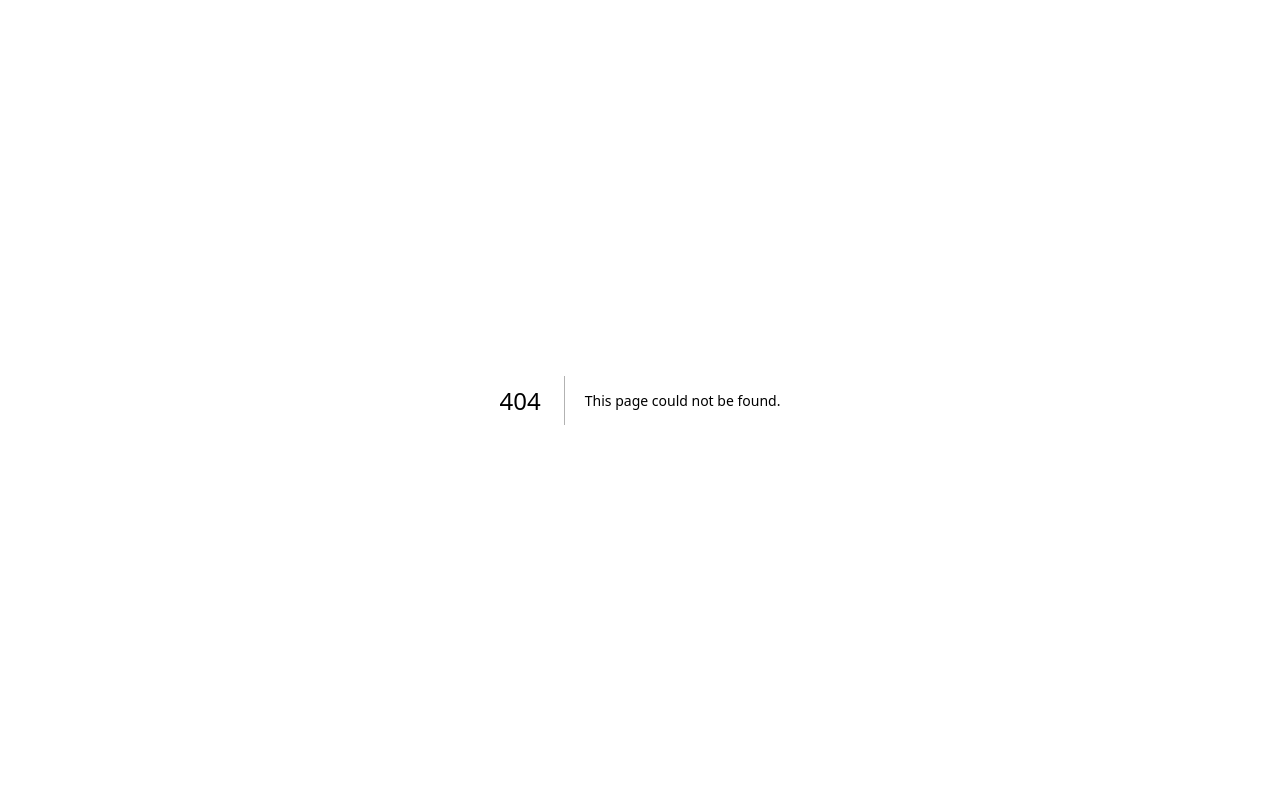
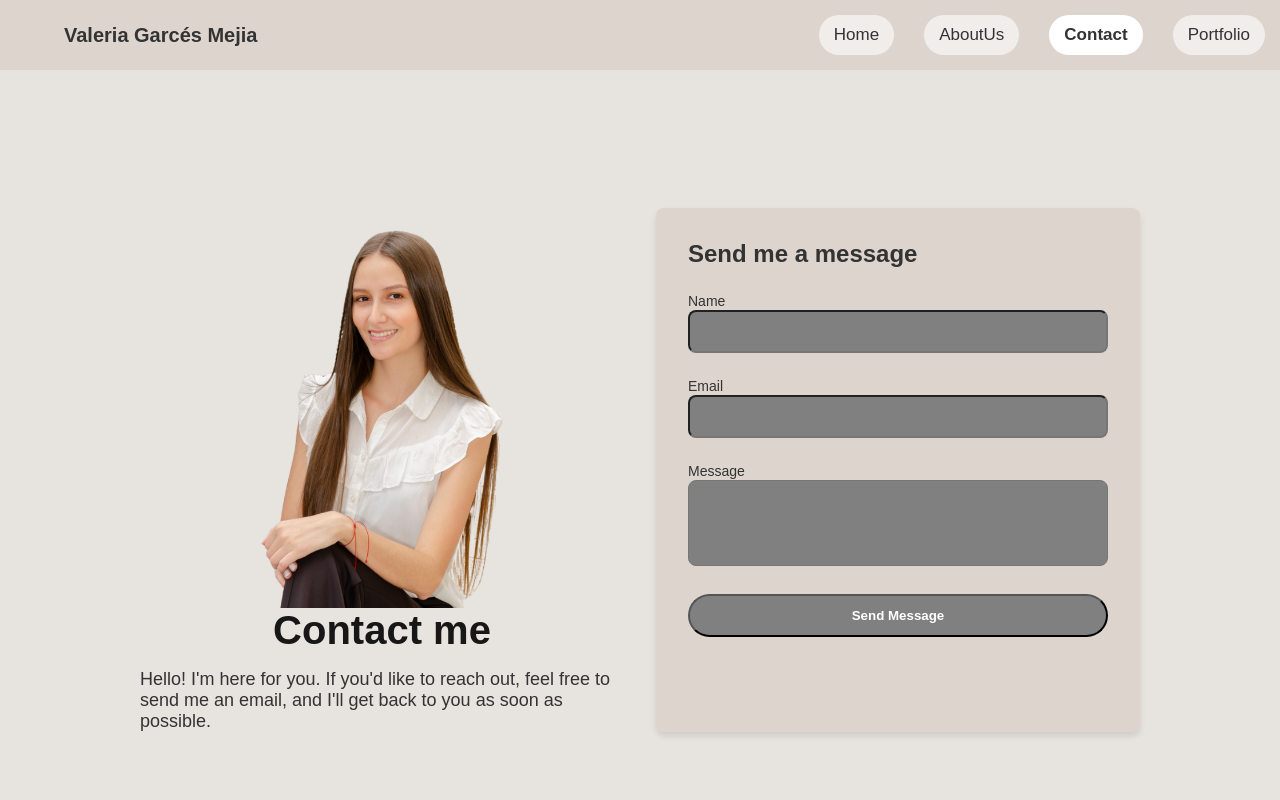
Before and after one commit to JuanAmezquitaAgredo/personal_web, a Next.js app: page /contact in a window 1280 px wide. Before the commit this address had no page. Shown: the top 800 px of the page. Built offline with nearby package versions, Linux system fonts and the light colour scheme.

Commit message:
create contact and protfolio

```diff
--- a/package.json
+++ b/package.json
@@ -9,6 +9,7 @@
     "lint": "next lint"
   },
   "dependencies": {
+    "emailjs-com": "^3.2.0",
     "lucide-react": "^0.468.0",
     "next": "14.2.15",
     "react": "^18",
--- /dev/null
+++ b/src/app/(main)/(secctions)/contact/page.tsx
@@ -0,0 +1,214 @@
+'use client'
+
+import { useState } from 'react'
+import styled from 'styled-components'
+import emailjs from 'emailjs-com'
+import Colors from '@/ui/colors/colors';
+import Image from 'next/image';
+
+// Estilos con styled-components
+const Container = styled.div`
+  min-height: 100vh;
+  padding: 3rem 1rem;
+  display: flex;
+  justify-content: center;
+  align-items: center;
+`;
+
+const Wrapper = styled.div`
+  width: 100%;
+  max-width: 1000px;
+  display: grid;
+  grid-template-columns: 1fr;
+  gap: 2rem;
+
+  @media (min-width: 1024px) {
+    grid-template-columns: 1fr 1fr;
+  }
+`;
+
+const TextContainer = styled.div`
+  display: flex;
+  flex-direction: column;
+  align-items: center;
+  text-align: center;
+
+  @media (min-width: 1024px) {
+    text-align: left;
+  }
+`;
+
+const Title = styled.h1`
+  font-size: 2.5rem;
+  font-weight: 800;
+`;
+
+const Subtitle = styled.p`
+  margin-top: 1rem;
+  font-size: 1.125rem;
+  color: ${Colors.textBlack};
+`;
+
+const FormContainer = styled.div`
+  background-color: ${Colors.primary};
+  padding: 2rem;
+  border-radius: 0.5rem;
+  box-shadow: 0px 4px 6px rgba(0, 0, 0, 0.1);
+`;
+
+const FormTitle = styled.h2`
+  font-size: 1.5rem;
+  font-weight: 700;
+  margin-bottom: 1.5rem;
+  color: ${Colors.textBlack};
+`;
+
+const Form = styled.form`
+  display: flex;
+  flex-direction: column;
+  gap: 1.5rem;
+`;
+
+const Label = styled.label`
+  font-size: 0.875rem;
+  color: ${Colors.textBlack};
+`;
+
+const Input = styled.input`
+  width: 100%;
+  padding: 0.75rem;
+  border-radius: 0.5rem;
+  background-color: ${Colors.tertiary};
+  color: white;
+  resize: none;
+  &:focus {
+    outline: none;
+    border-color: ${Colors.primary};
+    box-shadow: 0 0 0 2px rgba(248, 214, 151, 0.5);
+  }
+`;
+
+const Textarea = styled.textarea`
+  width: 100%;
+  padding: 0.75rem;
+  border-radius: 0.5rem;
+  background-color: ${Colors.tertiary};
+  color: white;
+  resize: none;
+  &:focus {
+    outline: none;
+    border-color: ${Colors.primary};
+    box-shadow: 0 0 0 2px rgba(248, 214, 151, 0.5);
+  }
+`;
+
+const Button = styled.button`
+  width: 100%;
+  background-color: ${Colors.tertiary};
+  color: white;
+  padding: 0.75rem;
+  border-radius: 9999px;
+  font-weight: 600;
+  transition: background-color 0.3s ease;
+  &:hover {
+    background-color: #9a9a9a;
+    transition: background-color 0.3s ease;
+  }
+`;
+
+const Message = styled.p`
+  margin-top: 1rem;
+  font-size: 1rem;
+  font-weight: 500;
+`;
+
+const SuccessMessage = styled(Message)`
+  color: #10b981;
+`;
+
+const ErrorMessage = styled(Message)`
+  color: #ef4444;
+`;
+
+const ImageComponent = styled.div`
+    width: 50%;
+    display: flex;
+    justify-content: center;
+    align-items: end;
+
+    @media (max-width: 768px) {
+        width: 100%;
+        height: auto;
+        padding: 20px;
+    }
+`;
+
+export default function Contact() {
+  const [name, setName] = useState('')
+  const [email, setEmail] = useState('')
+  const [message, setMessage] = useState('')
+  const [loading, setLoading] = useState(false)
+  const [success, setSuccess] = useState(false)
+  const [error, setError] = useState(false)
+
+  const handleSubmit = async (e: React.FormEvent) => {
+    e.preventDefault()
+    setLoading(true)
+    setError(false)
+    setSuccess(false)
+
+    const templateParams = { name, email, message }
+
+    try {
+      await emailjs.send(
+        'service_6ducez8',
+        'template_rnxj60m',
+        templateParams,
+        'CZhDtodWEdXPFWQca'
+      )
+      setSuccess(true)
+    } catch (error) {
+      console.error('Error enviando el mensaje:', error)
+      setError(true)
+    } finally {
+      setLoading(false)
+      setName('')
+      setEmail('')
+      setMessage('')
+    }
+  }
+
+  return (
+    <Container>
+      <Wrapper>
+        <TextContainer>
+          <ImageComponent>
+            <Image src={'/images/ProfileImage.png'} alt="profile" width={300} height={400} />
+          </ImageComponent>
+          <Title>Contact me</Title>
+          <Subtitle>Hello! I'm here for you. If you'd like to reach out, feel free to send me an email, and I'll get back to you as soon as possible.</Subtitle>
+        </TextContainer>
+        <FormContainer>
+          <FormTitle>Send me a message</FormTitle>
+          <Form onSubmit={handleSubmit}>
+            <div>
+              <Label htmlFor="name">Name</Label>
+              <Input type="text" id="name" value={name} onChange={(e) => setName(e.target.value)} required />
+            </div>
+            <div>
+              <Label htmlFor="email">Email</Label>
+              <Input type="email" id="email" value={email} onChange={(e) => setEmail(e.target.value)} required />
+            </div>
+            <div>
+              <Label htmlFor="message">Message</Label>
+              <Textarea id="message" rows={4} value={message} onChange={(e) => setMessage(e.target.value)} required />
+            </div>
+            <Button type="submit" disabled={loading}>{loading ? 'Sending...' : 'Send Message'}</Button>
+          </Form>
+          {success && <SuccessMessage>Message sent successfully!</SuccessMessage>}
+          {error && <ErrorMessage>Failed to send message. Please try again.</ErrorMessage>}
+        </FormContainer>
+      </Wrapper>
+    </Container>
+  )
+}
--- a/src/ui/molecules/buttons_navbar.tsx
+++ b/src/ui/molecules/buttons_navbar.tsx
@@ -45,10 +45,8 @@ export default function ButtonsNavigation() {
   return (
     <ButtonContainer>
       {list.map((button, index) => (
-        <Link key={index} href={button.path} passHref>
-          <Button as="a" $active={path === button.path}>
-            {button.name}
-          </Button>
+        <Link key={index} href={button.path}>
+          <Button $active={path === button.path}>{button.name}</Button>
         </Link>
       ))}
     </ButtonContainer>
--- a/src/ui/organisms/navbar.tsx
+++ b/src/ui/organisms/navbar.tsx
@@ -30,7 +30,7 @@ export default function Navbar() {
       <NavbarComponent>
         <TitleComponent>
           <Link href="/" passHref>
-            <H2 as="a">Valeria Garcés Mejia</H2>
+            <H2>Valeria Garcés Mejia</H2>
           </Link>
         </TitleComponent>
         <ButtonsNavigation />
```
Also changed, not shown: src/app/(main)/(secctions)/portfolio/page.tsx (added, +8 -0 lines), src/ui/organisms/projectsText.tsx (added, +35 -0 lines), src/ui/template/portdolio_page.tsx (added, +8 -0 lines), 1 other file (tests, documents, lock files or other folders).
